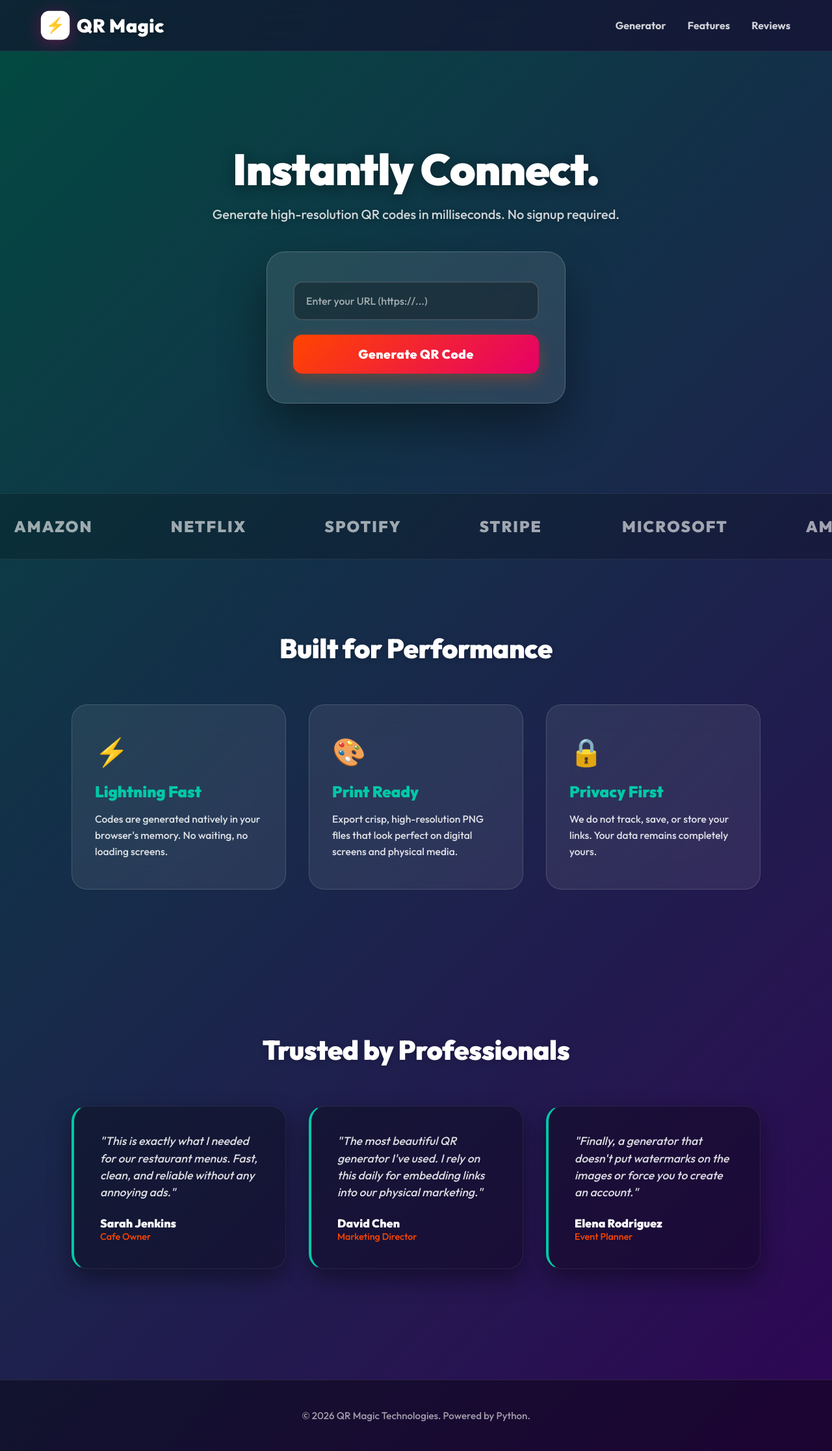
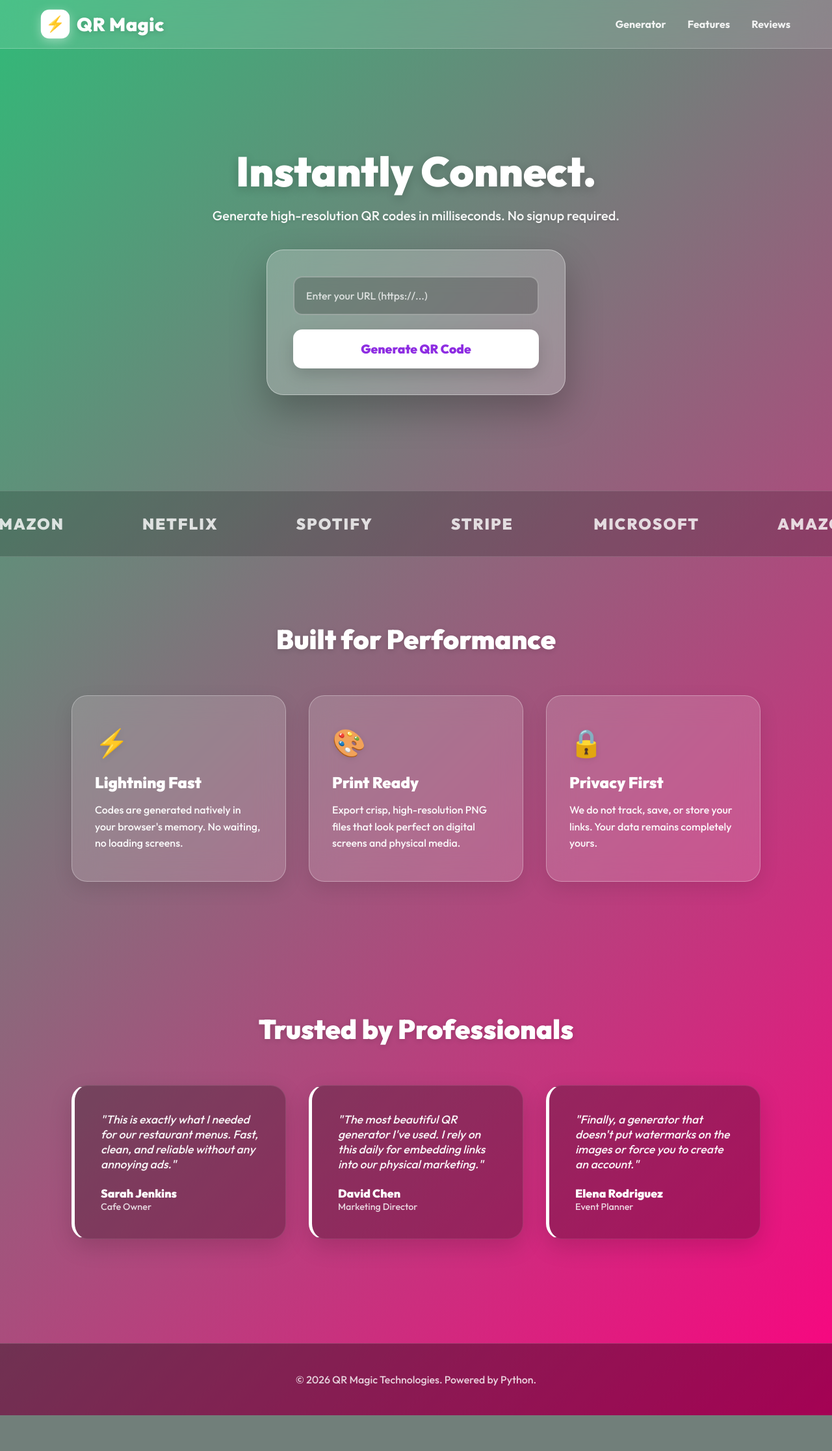
Before and after one commit to rutujapachange21/QR_Code_Generator, a Flask app: page / in a window 1280 px wide. Shown: the whole page at 65% size. After the commit the page ends 2178 px from the top, so only its background shows below. Run offline with Flask 3, Linux system fonts and the light colour scheme.

Commit message:
Update index.html

```diff
--- a/templates/index.html
+++ b/templates/index.html
@@ -6,28 +6,26 @@
     <title>Smart QR Magic | Premium Generator</title>
     <link href="https://fonts.googleapis.com/css2?family=Outfit:wght@300;500;700;900&display=swap" rel="stylesheet">
     <style>
-        /* --- GLOBAL STYLES & LIQUID DARK COLORFUL BACKGROUND --- */
+        /* --- GLOBAL STYLES & ALL 5 COLORS LIQUID BACKGROUND --- */
         * { box-sizing: border-box; margin: 0; padding: 0; font-family: 'Outfit', sans-serif; scroll-behavior: smooth; }
 
         body {
-            /* Jewel Monarch Sunrise : Dark and colorful Liquid Gradient*/
+            /* युझरने सांगितलेले सर्व ५ रंग: Blue, Pink, Green, Orange, Purple */
             background: linear-gradient(-45deg,
-                #180029, /* Deep Dark Purple */
-                #2e0854, /* Royal Plum */
-                #004d40, /* Dark Jewel Teal */
-                #82003d, /* Deep Sunrise Magenta */
-                #611c00  /* Dark Monarch Orange */
+                rgb(0, 114, 255),    /* Electric Blue */
+                rgb(255, 0, 128),   /* Hot Pink */
+                rgb(0, 230, 118),   /* Neon Green */
+                rgb(255, 112, 67),  /* Vibrant Orange */
+                rgb(142, 45, 226)   /* Deep Purple */
             );
-            background-size: 400% 400%;
-            animation: liquidSunrise 15s ease infinite;
-            color: #FFFFFF;
+            background-size: 500% 500%;
+            animation: hyperLiquid 14s ease infinite;
+            color: rgb(255, 255, 255);
             min-height: 100vh;
-            overflow-x: hidden;
-            position: relative;
         }
 
-        /* Slowly reanimated effect of colors in the background*/
-        @keyframes liquidSunrise {
+        /* रंगांना स्क्रीनवर फिरवण्यासाठी अ‍ॅनिमेटेड लिक्विड इफेक्ट */
+        @keyframes hyperLiquid {
             0% { background-position: 0% 50%; }
             50% { background-position: 100% 50%; }
             100% { background-position: 0% 50%; }
@@ -35,10 +33,10 @@
 
         /* --- STICKY NAVIGATION --- */
         nav {
-            background: rgba(24, 0, 41, 0.5);
-            backdrop-filter: blur(25px);
-            border-bottom: 1px solid rgba(255, 255, 255, 0.08);
-            padding: 18px 5%;
+            background: rgba(255, 255, 255, 0.12);
+            backdrop-filter: blur(20px);
+            border-bottom: 1px solid rgba(255,255,255,0.25);
+            padding: 16px 5%;
             display: flex;
             justify-content: space-between;
             align-items: center;
@@ -47,7 +45,7 @@
             z-index: 1000;
         }
 
-        /* --- BRAND LOGO --- */
+        /* --- BRAND LOGO WITH WHITE ICON --- */
         .logo-container {
             display: flex;
             align-items: center;
@@ -60,132 +58,129 @@
             justify-content: center;
             width: 42px;
             height: 42px;
-            background: #FFFFFF;
-            color: #180029;
+            background: rgb(255, 255, 255);
+            color: rgb(15, 23, 42);
             border-radius: 12px;
-            box-shadow: 0 4px 20px rgba(0, 201, 167, 0.3);
+            box-shadow: 0 4px 15px rgba(255, 255, 255, 0.4);
             font-size: 1.4rem;
+            font-weight: bold;
             animation: pulseIcon 2s infinite alternate;
         }
         @keyframes pulseIcon {
             0% { transform: scale(1); }
-            100% { transform: scale(1.06); box-shadow: 0 4px 25px rgba(230, 0, 103, 0.4); }
+            100% { transform: scale(1.06); }
         }
         .logo-text {
             font-size: 1.8rem;
             font-weight: 900;
             letter-spacing: 0.5px;
-            color: #FFFFFF;
-            text-shadow: 0 2px 10px rgba(0,0,0,0.3);
+            color: rgb(255, 255, 255);
+            text-shadow: 0 2px 8px rgba(0,0,0,0.15);
         }
 
-        .nav-links a { text-decoration: none; font-weight: 600; color: rgba(255, 255, 255, 0.8); margin-left: 30px; transition: 0.3s; }
-        .nav-links a:hover { color: #00C9A7; text-shadow: 0 0 10px rgba(0, 201, 167, 0.6); }
+        .nav-links a { text-decoration: none; font-weight: 600; color: rgba(255,255,255,0.9); margin-left: 30px; transition: color 0.3s; }
+        .nav-links a:hover { color: rgb(255, 255, 255); text-shadow: 0 0 8px rgba(255,255,255,0.5); }
 
-        /* --- HERO SECTION --- */
-        .hero { text-align: center; padding: 90px 20px; min-height: 85vh; display: flex; flex-direction: column; justify-content: center; }
-        .hero h1 { font-size: 4.2rem; font-weight: 900; margin-bottom: 15px; letter-spacing: -1px; text-shadow: 0 4px 20px rgba(0,0,0,0.4); }
-        .hero p { font-size: 1.25rem; color: rgba(255, 255, 255, 0.8); margin-bottom: 45px; text-shadow: 0 2px 10px rgba(0,0,0,0.3); }
+        /* --- 1. HERO BANNER (QR GENERATOR) --- */
+        .hero { text-align: center; padding: 80px 20px; min-height: 85vh; display: flex; flex-direction: column; justify-content: center; }
+        .hero h1 { font-size: 4rem; font-weight: 900; margin-bottom: 15px; text-shadow: 0 4px 15px rgba(0,0,0,0.2); }
+        .hero p { font-size: 1.25rem; color: rgba(255,255,255,0.95); margin-bottom: 40px; text-shadow: 0 2px 4px rgba(0,0,0,0.1); }
 
-        /* --- FROSTED GLASS CARD --- */
+        /* Modern Frosted Glass Card (High Opaqueness to make content readable) */
         .qr-card {
-            background: rgba(255, 255, 255, 0.1);
+            background: rgba(255, 255, 255, 0.22);
             backdrop-filter: blur(30px);
-            border: 1px solid rgba(255, 255, 255, 0.2);
-            padding: 45px 40px;
-            border-radius: 28px;
-            box-shadow: 0 35px 70px rgba(0, 0, 0, 0.4);
+            border: 1px solid rgba(255,255,255,0.4);
+            padding: 40px;
+            border-radius: 26px;
+            box-shadow: 0 25px 55px rgba(0,0,0,0.25);
             max-width: 460px;
             margin: 0 auto;
-            transition: all 0.4s cubic-bezier(0.16, 1, 0.3, 1);
+            transition: transform 0.3s, box-shadow 0.3s;
         }
-        .qr-card:hover {
-            transform: translateY(-6px);
-            border-color: rgba(255, 255, 255, 0.35);
-            box-shadow: 0 40px 80px rgba(0, 0, 0, 0.6);
-        }
+        .qr-card:hover { transform: translateY(-6px); box-shadow: 0 35px 65px rgba(0,0,0,0.35); border-color: rgba(255, 255, 255, 0.5); }
 
         input[type="url"] {
-            width: 100%; padding: 18px; border: 2px solid rgba(255, 255, 255, 0.15);
+            width: 100%; padding: 18px; border: 2px solid rgba(255,255,255,0.3);
             border-radius: 14px; font-size: 1rem; margin-bottom: 22px;
-            background: rgba(0, 0, 0, 0.3); color: #FFFFFF; outline: none; transition: 0.3s;
+            background: rgba(0,0,0,0.2); color: rgb(255, 255, 255); outline: none; transition: 0.3s;
         }
-        input[type="url"]::placeholder { color: rgba(255, 255, 255, 0.6); }
-        input[type="url"]:focus { border-color: #00C9A7; background: rgba(0, 0, 0, 0.45); }
+        input[type="url"]::placeholder { color: rgba(255,255,255,0.75); }
+        input[type="url"]:focus { border-color: rgb(255, 255, 255); background: rgba(0,0,0,0.35); box-shadow: 0 0 15px rgba(255,255,255,0.3); }
 
-        /* --- GENERATE CODE BUTTON (MONARCH ORANGE TO MAGENTA) --- */
+        /* SOLID WHITE GENERATE BUTTON WITH TEXT COLOR MATCHING THE VIBE */
         .btn-generate {
             width: 100%; padding: 18px; border: none; border-radius: 14px;
-            background: linear-gradient(135deg, #FF4500, #E60067);
-            color: #FFFFFF; font-size: 1.2rem; font-weight: 900; letter-spacing: 0.5px;
+            background: rgb(255, 255, 255);
+            color: rgb(142, 45, 226); /* Purple text */
+            font-size: 1.2rem; font-weight: 900;
             cursor: pointer; transition: all 0.3s ease;
-            box-shadow: 0 8px 24px rgba(255, 69, 0, 0.3);
+            box-shadow: 0 10px 25px rgba(0, 0, 0, 0.15);
         }
         .btn-generate:hover {
             transform: scale(1.025);
-            box-shadow: 0 15px 35px rgba(230, 0, 103, 0.5);
-            background: linear-gradient(135deg, #E60067, #FF4500);
+            box-shadow: 0 15px 30px rgba(0, 0, 0, 0.25);
+            background: rgb(245, 245, 245);
         }
 
         /* QR Code Result Output */
-        .qr-result { margin-top: 30px; padding-top: 30px; border-top: 1px solid rgba(255, 255, 255, 0.2); }
-        .qr-result img { width: 210px; border-radius: 16px; margin-bottom: 25px; box-shadow: 0 15px 35px rgba(0, 0, 0, 0.5); border: 6px solid #FFFFFF; }
+        .qr-result { margin-top: 30px; padding-top: 30px; border-top: 1px solid rgba(255,255,255,0.3); }
+        .qr-result img { width: 200px; border-radius: 14px; margin-bottom: 22px; box-shadow: 0 12px 30px rgba(0,0,0,0.3); border: 6px solid rgb(255, 255, 255); }
 
-        /* --- DOWNLOAD BUTTON (JEWEL TEAL) --- */
+        /* GLOWING DARK GLASS DOWNLOAD BUTTON */
         .download-btn {
-            display: inline-block; padding: 15px 35px;
-            background: linear-gradient(135deg, #00C9A7, #009688);
-            color: #180029; border: none;
+            display: inline-block; padding: 14px 35px;
+            background: rgb(15, 23, 42); /* Deep bold contrast */
+            color: rgb(255, 255, 255);
+            border: 1px solid rgba(255, 255, 255, 0.2);
             text-decoration: none; border-radius: 12px; font-weight: 900; letter-spacing: 0.5px;
             transition: all 0.3s ease;
-            box-shadow: 0 8px 24px rgba(0, 201, 167, 0.3);
+            box-shadow: 0 8px 25px rgba(0,0,0,0.3);
         }
         .download-btn:hover {
             transform: translateY(-4px);
-            box-shadow: 0 15px 35px rgba(0, 201, 167, 0.6);
-            filter: brightness(1.1);
+            background: rgb(0, 0, 0);
+            border-color: rgb(255, 255, 255);
+            box-shadow: 0 12px 30px rgba(0,0,0,0.5);
         }
 
         /* --- 2. COMPANY LOGO SLIDER --- */
-        .slider-container { background: rgba(0, 0, 0, 0.2); padding: 35px 0; overflow: hidden; white-space: nowrap; border-top: 1px solid rgba(255, 255, 255, 0.08); border-bottom: 1px solid rgba(255, 255, 255, 0.08); }
-        .logo-track { display: inline-block; animation: scrollLogos 25s linear infinite; }
-        .logo-track span { font-size: 1.5rem; font-weight: 800; color: rgba(255, 255, 255, 0.6); margin: 0 60px; text-transform: uppercase; letter-spacing: 2px;}
+        .slider-container { background: rgba(0, 0, 0, 0.18); padding: 35px 0; overflow: hidden; white-space: nowrap; border-top: 1px solid rgba(255,255,255,0.15); border-bottom: 1px solid rgba(255,255,255,0.15); }
+        .logo-track { display: inline-block; animation: scrollLogos 22s linear infinite; }
+        .logo-track span { font-size: 1.5rem; font-weight: 800; color: rgba(255,255,255,0.8); margin: 0 60px; text-transform: uppercase; letter-spacing: 2px;}
         @keyframes scrollLogos { from { transform: translateX(0); } to { transform: translateX(-50%); } }
 
-        /* --- 3. FEATURES SECTION --- */
-        .section-container { padding: 110px 5%; text-align: center; }
-        .section-title { font-size: 2.6rem; font-weight: 900; margin-bottom: 60px; letter-spacing: -0.5px; text-shadow: 0 2px 8px rgba(0,0,0,0.2); }
+        /* --- 3. ABOUT COMPANY --- */
+        .section-container { padding: 100px 5%; text-align: center; }
+        .section-title { font-size: 2.6rem; font-weight: 900; margin-bottom: 60px; text-shadow: 0 2px 8px rgba(0,0,0,0.15); }
 
         .grid-container { display: flex; gap: 35px; justify-content: center; flex-wrap: wrap; max-width: 1150px; margin: 0 auto; }
         .feature-card {
-            background: rgba(255, 255, 255, 0.08); border: 1px solid rgba(255, 255, 255, 0.15);
+            background: rgba(255, 255, 255, 0.15); border: 1px solid rgba(255,255,255,0.3);
             backdrop-filter: blur(20px); padding: 45px 35px; border-radius: 24px; width: 330px;
-            text-align: left; transition: all 0.4s cubic-bezier(0.16, 1, 0.3, 1);
+            text-align: left; transition: transform 0.3s, box-shadow 0.3s; box-shadow: 0 10px 30px rgba(0,0,0,0.1);
         }
-        .feature-card:hover {
-            transform: translateY(-12px);
-            background: rgba(255, 255, 255, 0.12);
-            border-color: #00C9A7;
-            box-shadow: 0 20px 45px rgba(0, 0, 0, 0.4);
+        .feature-card:hover { transform: translateY(-10px); background: rgba(255, 255, 255, 0.22); box-shadow: 0 20px 45px rgba(0,0,0,0.25); border-color: rgba(255,255,255,0.45); }
+        .feature-card h3 { font-size: 1.5rem; margin-bottom: 15px; font-weight: 800; }
+        .feature-card p { color: rgba(255,255,255,0.95); line-height: 1.6; }
+        .icon { font-size: 2.6rem; margin-bottom: 20px; text-shadow: 0 2px 10px rgba(0,0,0,0.1); }
+
+        /* --- 4. CLIENT TESTIMONIALS --- */
+        .review-card {
+            background: rgba(0, 0, 0, 0.25); padding: 40px; border-radius: 24px;
+            width: 330px; text-align: left; border-left: 5px solid rgb(255, 255, 255);
+            box-shadow: 0 12px 35px rgba(0,0,0,0.15);
+            border-top: 1px solid rgba(255,255,255,0.1);
+            border-right: 1px solid rgba(255,255,255,0.1);
+            border-bottom: 1px solid rgba(255,255,255,0.1);
         }
-        .feature-card h3 { font-size: 1.5rem; margin-bottom: 15px; font-weight: 800; color: #00C9A7; }
-        .feature-card p { color: rgba(255, 255, 255, 0.85); line-height: 1.6; font-size: 0.98rem; }
-        .icon { font-size: 2.6rem; margin-bottom: 20px; display: inline-block; }
-
-        /* --- 4. TESTIMONIALS --- */
-        .review-card {
-            background: rgba(0, 0, 0, 0.3); padding: 40px; border-radius: 24px; border: 1px solid rgba(255, 255, 255, 0.08);
-            width: 330px; text-align: left; border-left: 4px solid #00C9A7;
-            box-shadow: 0 15px 35px rgba(0, 0, 0, 0.4); transition: 0.3s;
-        }
-        .review-card:hover { border-left-color: #E60067; transform: scale(1.02); }
-        .review-text { font-size: 1.1rem; font-style: italic; margin-bottom: 22px; color: rgba(255, 255, 255, 0.85); line-height: 1.5; }
-        .review-author { font-weight: 900; color: #FFFFFF; font-size: 1.1rem; }
-        .review-role { font-size: 0.9rem; color: #FF4500; font-weight: 500; }
+        .review-text { font-size: 1.1rem; font-style: italic; margin-bottom: 22px; color: rgba(255,255,255,0.95); }
+        .review-author { font-weight: 900; color: white; font-size: 1.1rem; }
+        .review-role { font-size: 0.9rem; color: rgba(255,255,255,0.8); font-weight: 500; }
 
         /* --- 5. FOOTER --- */
-        footer { background: rgba(0, 0, 0, 0.4); text-align: center; padding: 45px 20px; margin-top: 60px; border-top: 1px solid rgba(255, 255, 255, 0.1); }
-        footer p { color: rgba(255, 255, 255, 0.6); font-weight: 500; font-size: 0.95rem; }
+        footer { background: rgba(0, 0, 0, 0.35); text-align: center; padding: 45px 20px; margin-top: 60px; border-top: 1px solid rgba(255,255,255,0.15); }
+        footer p { color: rgba(255,255,255,0.8); font-weight: 500; }
     </style>
 </head>
 <body>
```
